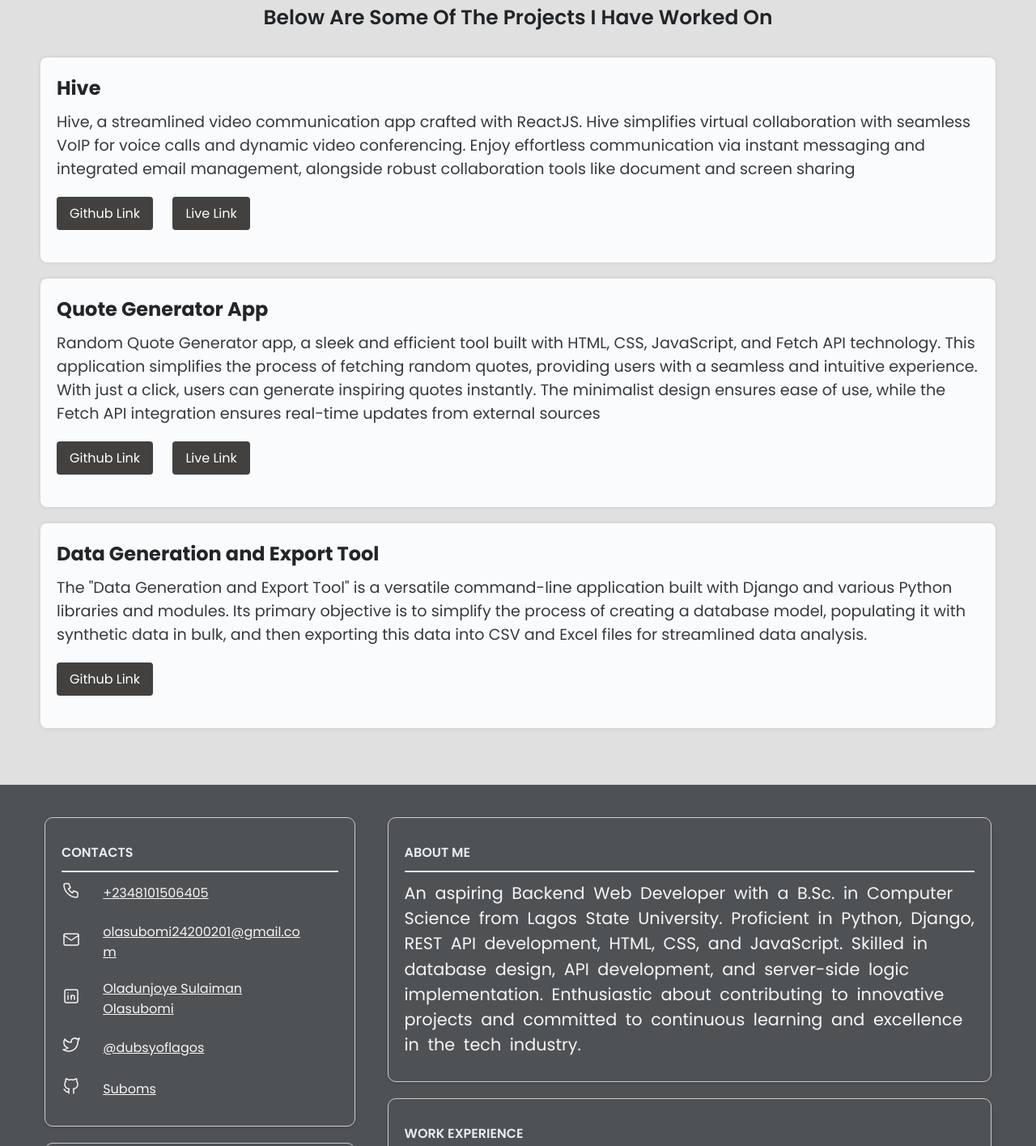
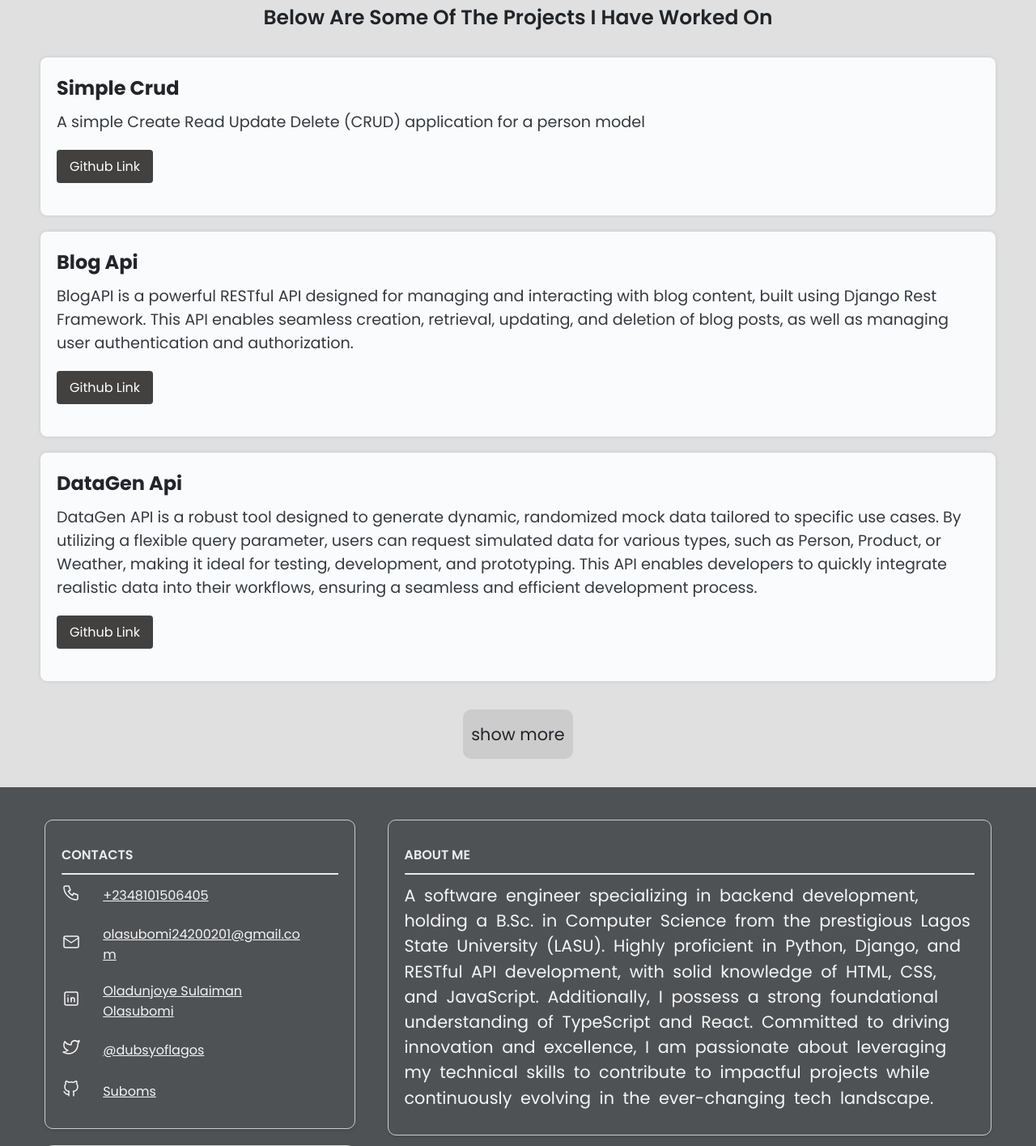
Before and after one commit to Suboms/typescript_portfolio, a website with bundled scripts: page index.html in a window 1280 px wide. Shown: the part 817-2232 px from the top of the page at 81% size. Built offline with nearby package versions, Linux system fonts and the light colour scheme.

Commit message:
minor fix

```diff
--- a/index.html
+++ b/index.html
@@ -171,12 +171,11 @@
                   <ul class="tools-list">
                     <li>Python</li>
                     <li>Django</li>
+                    <li>Restful Apis</li>
                     <li id="html-list">Html/css</li>
                     <li>typescript</li>
                     <li>javascript</li>
-                    <li>git</li>
-                    <li>github</li>
-                    <li>attention to details</li>
+                    <li>Version Control</li>
                     <li>collaborative problem solving</li>
                     <li>Server-side Logic Implementation</li>
                   </ul>
@@ -218,13 +217,7 @@
                 <hr />
                 <div class="about-content">
                   <p class="about-text">
-                    An aspiring Backend Web Developer with a B.Sc. in Computer
-                    Science from Lagos State University. Proficient in Python,
-                    Django, REST API development, HTML, CSS, and JavaScript.
-                    Skilled in database design, API development, and server-side
-                    logic implementation. Enthusiastic about contributing to
-                    innovative projects and committed to continuous learning and
-                    excellence in the tech industry.
+                    A software engineer specializing in backend development, holding a B.Sc. in Computer Science from the prestigious Lagos State University (LASU). Highly proficient in Python, Django, and RESTful API development, with solid knowledge of HTML, CSS, and JavaScript. Additionally, I possess a strong foundational understanding of TypeScript and React. Committed to driving innovation and excellence, I am passionate about leveraging my technical skills to contribute to impactful projects while continuously evolving in the ever-changing tech landscape.
                   </p>
                 </div>
               </div>
--- a/package.json
+++ b/package.json
@@ -11,6 +11,6 @@
   "author": "",
   "license": "ISC",
   "dependencies": {
-    "typescript": "^5.4.5"
+    "typescript": "^5.7.3"
   }
 }
--- a/src/works.ts
+++ b/src/works.ts
@@ -38,19 +38,35 @@ const work_done: Array<{
   },
   {
     id: 3,
-    title:"Hive",
-    description:" Hive, a streamlined video communication app crafted with ReactJS. Hive simplifies virtual collaboration with seamless VoIP for voice calls and dynamic video conferencing. Enjoy effortless communication via instant messaging and integrated email management, alongside robust collaboration tools like document and screen sharing",
-    github_link:"github.com/DarkShadow77/Hive",
-    live_link:"hive-seven-sigma.vercel.app",
-  }
+    title: "Hive",
+    description:
+      " Hive is a collaborative final project developed using ReactJS during a training program. It streamlines virtual communication with VoIP voice calls, video conferencing, instant messaging, and email management. The app also features document and screen sharing, designed to enhance teamwork and productivity.",
+    github_link: "github.com/DarkShadow77/Hive",
+    live_link: "hive-seven-sigma.vercel.app",
+  },
+  {
+    id: 4,
+    title: "DataGen Api",
+    description:
+      "DataGen API is a robust tool designed to generate dynamic, randomized mock data tailored to specific use cases. By utilizing a flexible query parameter, users can request simulated data for various types, such as Person, Product, or Weather, making it ideal for testing, development, and prototyping. This API enables developers to quickly integrate realistic data into their workflows, ensuring a seamless and efficient development process.",
+    github_link: "github.com/Suboms/random-data",
+  },
+  {
+    id: 5,
+    title: "Blog Api",
+    description:
+      "BlogAPI is a powerful RESTful API designed for managing and interacting with blog content, built using Django Rest Framework. This API enables seamless creation, retrieval, updating, and deletion of blog posts, as well as managing user authentication and authorization.",
+    github_link: "github.com/Suboms/Blog-API",
+  },
+  {id:6,title:"Simple Crud",description:"A simple Create Read Update Delete (CRUD) application for a person model", github_link:"github.com/Suboms/BasicCrud"}
 ];
 
 work_done.forEach((work: Work) => {
   addWork(work);
 });
-if (work_list.length > 6){
-  let elementsToRemove = work_list.length - 6
-  work_list.splice(0, elementsToRemove)
+if (work_list.length > 10) {
+  let elementsToRemove = work_list.length - 10;
+  work_list.splice(0, elementsToRemove);
 }
 work_list.sort((a, b) => b.id - a.id);
 
```
Also changed, not shown: build/works.js, 2 other files.
